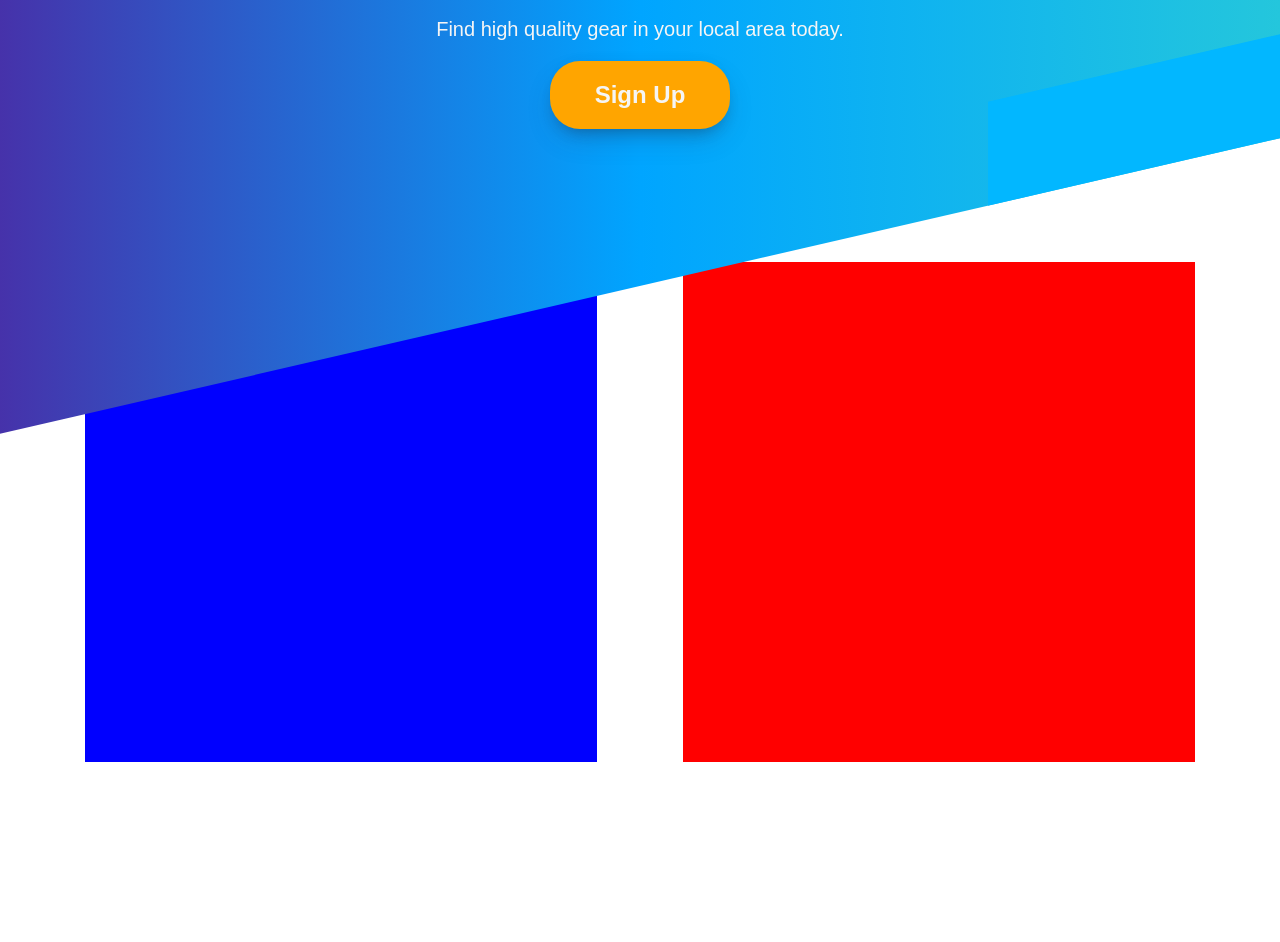
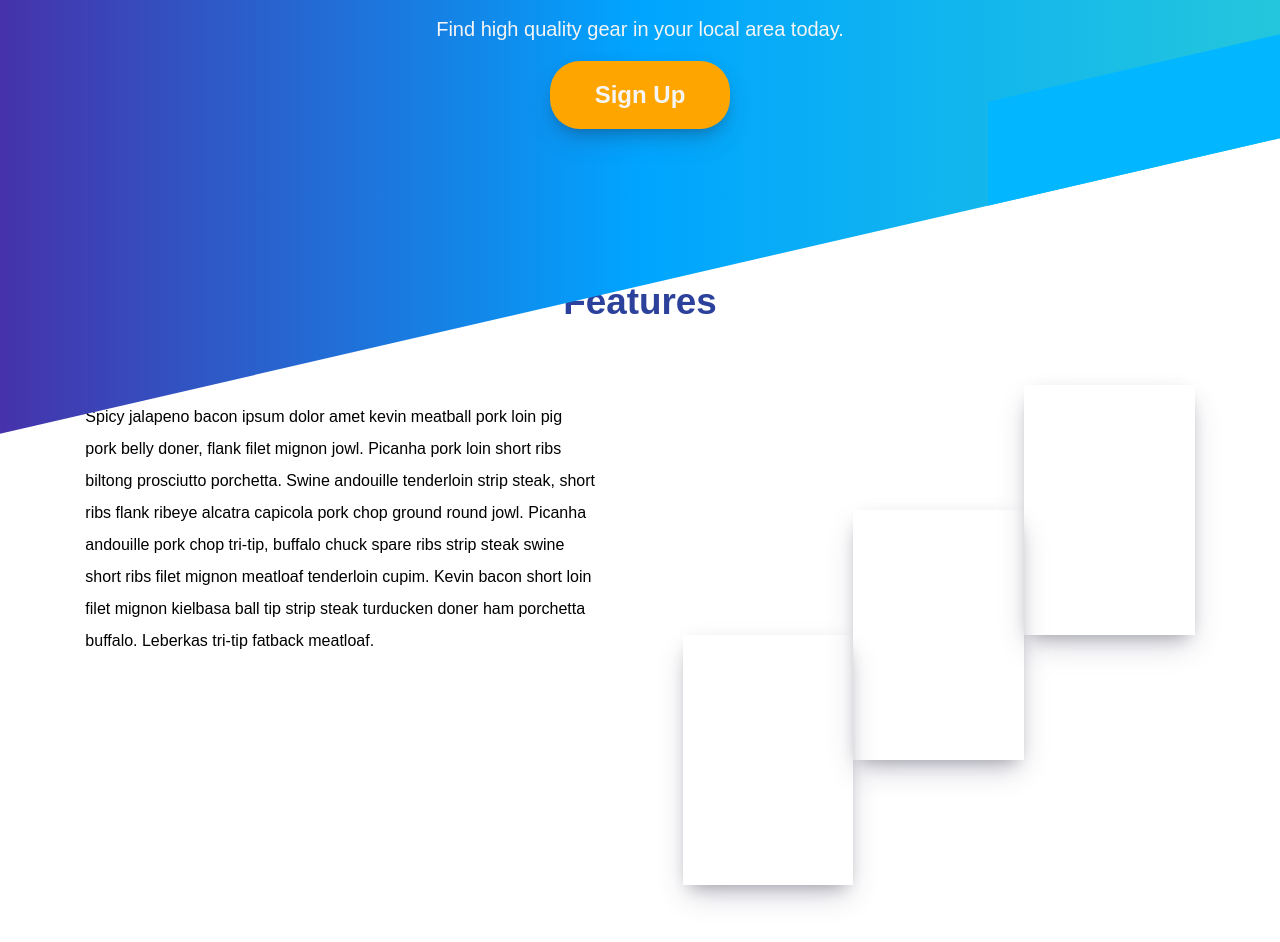
Before and after one commit to lambda-build-week-2-use-my-tech-stuff/marketing, a plain HTML site: page index.html in a window 1280 px wide. Shown: the part 314-1256 px from the top of the page. Drawn offline with Linux system fonts and the light colour scheme; a web font is replaced by a local one.

Commit message:
Feature grid and some content

```diff
--- a/components/Column/Content.less
+++ b/components/Column/Content.less
@@ -1,12 +1,17 @@
+
 .feature-content{
 
-    margin-top: 165px;
+    margin-top: 200px;
     flex-wrap: wrap;
 
     h3{
         display:flex;
         justify-content: center;
         width: 100%;
+        padding: 25px;
+        font-size: 2.3rem;
+        font-family: @header-font;
+        color: #2c419b;
     }
 
 
@@ -18,17 +23,38 @@
         .left-column{
             height: 500px;
             width: 40%;
-            background: blue;
+
+            p{
+                line-height: 2;
+                font-family: @header-font;
             }
+
+        }
 
         .right-column{
             height: 500px;
             width: 40%;
-            background: red;
+            display: grid;
+            grid-template-rows: 1fr 1fr 1fr 1fr;
+            grid-template-columns: 1fr 1fr 1fr;
 
+            .preview-1{
+                grid-row: 3/span 2;
+                box-shadow: 0 13px 27px -5px rgba(50,50,93,.25),0 8px 16px -8px rgba(0,0,0,.3),0 -6px 16px -6px rgba(0,0,0,.025);
+            }
+            .preview-2{
+                grid-row: 2/span 2;
+                box-shadow: 0 13px 27px -5px rgba(50,50,93,.25),0 8px 16px -8px rgba(0,0,0,.3),0 -6px 16px -6px rgba(0,0,0,.025);
+            }
+            .preview-3{
+                grid-row: 1 / span 2;
+                grid-column: 3 / span 2;
+                box-shadow: 0 13px 27px -5px rgba(50,50,93,.25),0 8px 16px -8px rgba(0,0,0,.3),0 -6px 16px -6px rgba(0,0,0,.025);
+            }
         }
     }
 }
 .bottom{
     height: 300px;
+
 }
--- a/index.html
+++ b/index.html
@@ -8,6 +8,8 @@
 
 
 </head>
+
+<div class="container">
 
   <body>
 
@@ -22,8 +24,8 @@
             <span class='abtus'>About Us</span>
           </div>
           <div class="container-right">
-          <span class = "topBtn logIn ">LOG IN</span>
-          <span class = "topBtn">Sign Up</span>
+            <span class="topBtn logIn ">LOG IN</span>
+            <span class="topBtn">Sign Up</span>
           </div>
         </div>
       </div>
@@ -31,15 +33,15 @@
       <!-- HEADER COMPONENT -->
       <div class="header">
         <div class="back-text">
-        <span class ='texture'></span>
-        <span class ='texture'></span>
-        <span class ='texture'></span>
-        <span class ='texture'></span>
+          <span class='texture'></span>
+          <span class='texture'></span>
+          <span class='texture'></span>
+          <span class='texture'></span>
         </div>
         <div class="background">
           <h3>Tech Rental On Your Terms.</h3>
           <p> Find high quality gear in your local area today.</p>
-        <div class ='button-signup'>Sign Up</button>
+          <div class='button-signup'>Sign Up</button>
           </div>
 
 
@@ -54,12 +56,29 @@
         <div class="column-cont">
 
 
-      <div class = "left-column">
-
+          <div class="left-column">
+              <p>Spicy jalapeno bacon ipsum dolor amet kevin meatball pork loin pig pork belly doner, flank filet mignon jowl. Picanha pork loin short ribs biltong prosciutto porchetta. Swine andouille tenderloin strip steak, short ribs flank ribeye alcatra capicola pork chop ground round jowl. Picanha andouille pork chop tri-tip, buffalo chuck spare ribs strip steak swine short ribs filet mignon meatloaf tenderloin cupim. Kevin bacon short loin filet mignon kielbasa ball tip strip steak turducken doner ham porchetta buffalo. Leberkas tri-tip fatback meatloaf.</p>
           </div>
 
           <div class="right-column">
 
+            <div class="preview-1">
+
+
+
+            </div>
+
+            <div class="preview-2">
+
+
+
+            </div>
+
+            <div class="preview-3">
+
+
+
+            </div>
 
           </div>
         </div>
@@ -68,5 +87,6 @@
       <div class="bottom"></div>
 
   </body>
+</div>
 
 </html>
```
Also changed, not shown: CSS/index.css. Lines whose indentation alone changed are shown as unchanged.
